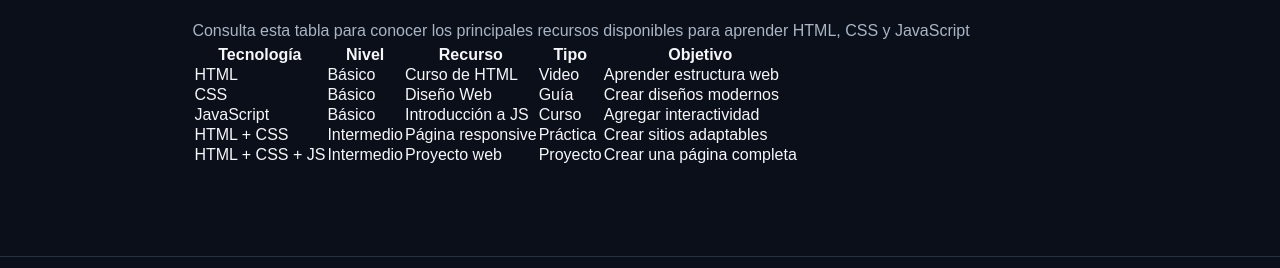
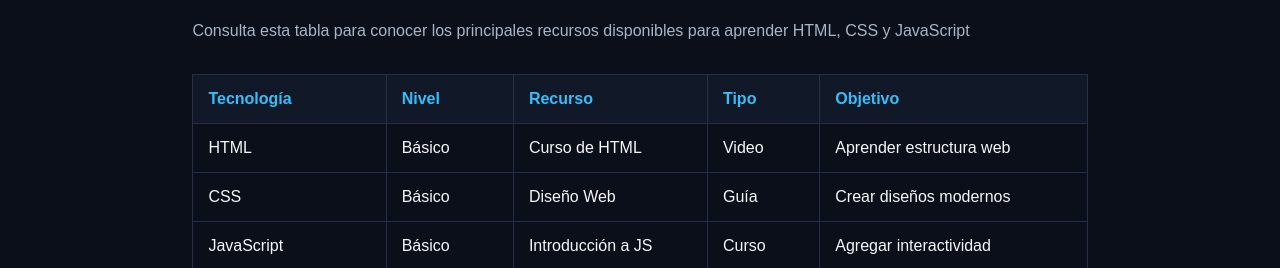
Before and after one commit to VeraAlejandro/WebEducativa, a plain HTML site: page recursos.html in a window 1280 px wide. Shown: the part 680-948 px from the top of the page. Drawn offline with Linux system fonts and the light colour scheme; a script that the page names is missing.

Commit message:
modificacion de estilos css

```diff
--- a/css/styles.css
+++ b/css/styles.css
@@ -415,3 +415,29 @@ footer {
     }
 
 }
+
+table {
+    width: 100%;
+    border-collapse: collapse;
+    margin-top: 30px;
+}
+
+th,
+td {
+    padding: 15px;
+    border: 1px solid #263044;
+    text-align: left;
+}
+
+th {
+    background: #111827;
+    color: #38bdf8;
+}
+
+tr:hover {
+    background: #172033;
+}
+
+.table-container {
+    overflow-x: auto;
+}
```
